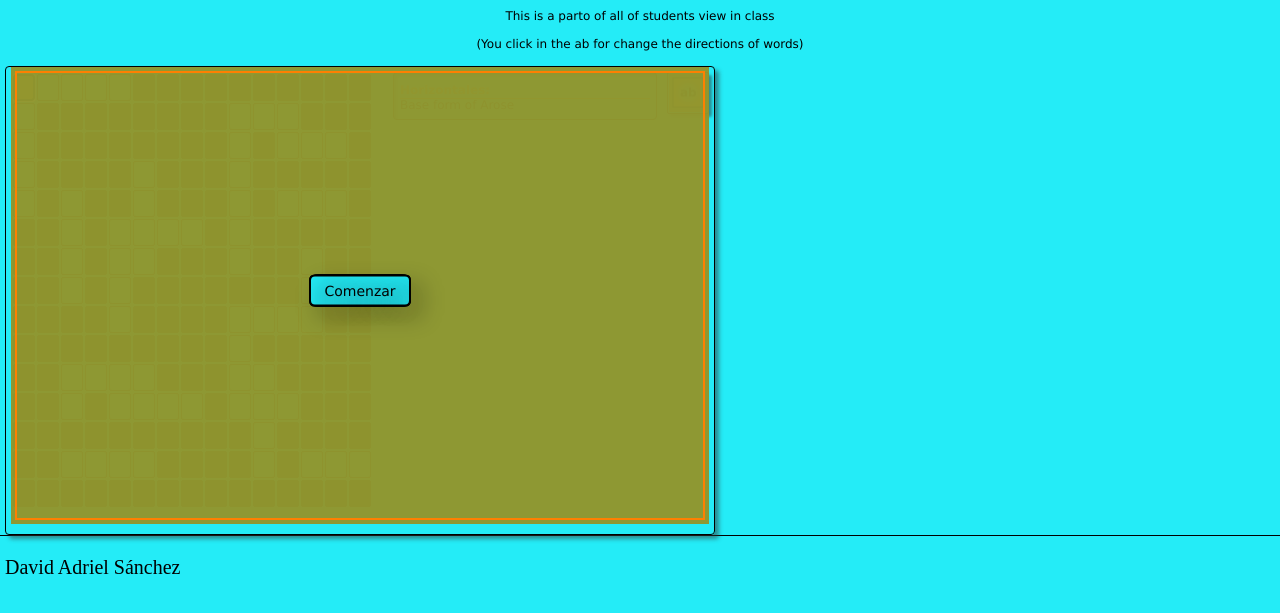
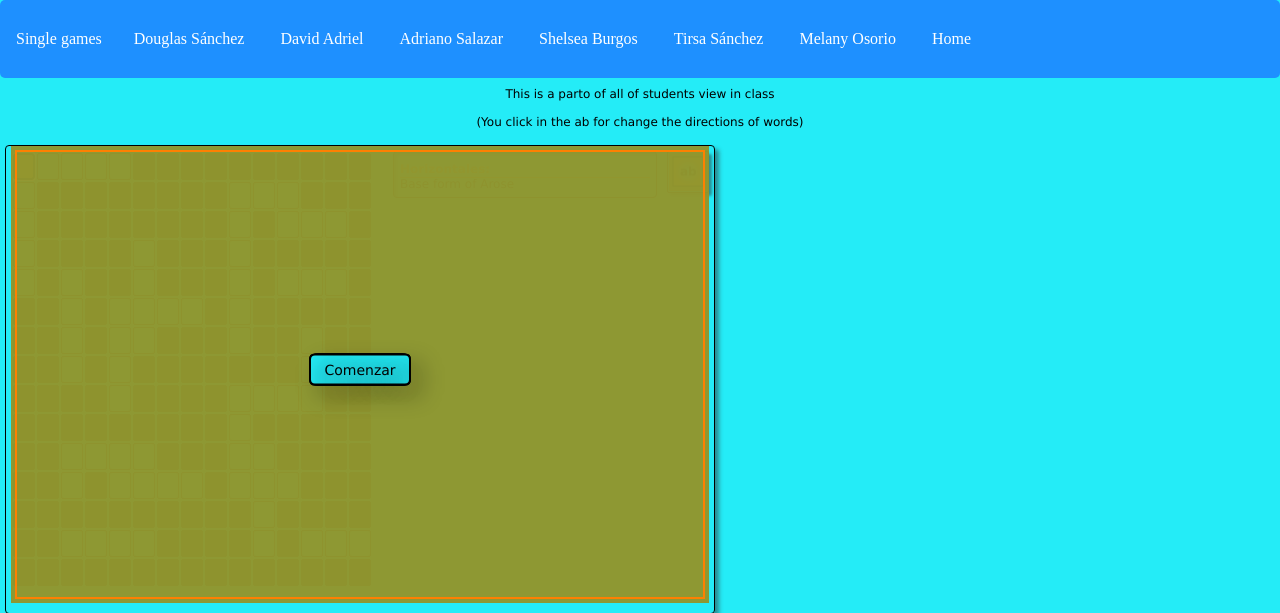
Before and after one commit to Pinguno123/pinguno123.github.io, a PHP site: page /juegos/David/index.htm in a window 1280 px wide. Shown: the top 613 px of the page. Run offline with PHP 8.4, Linux system fonts and the light colour scheme.

Commit message:
finaly update

```diff
--- a/index.html
+++ b/index.html
@@ -24,7 +24,6 @@
 		</ul>
 	</nav>
 	</header>
-
 	<main>
 	<h1 style="color: black;"><center>COLEGIO ESPAÑOL PADRE ARRUPE</center></h1>
 	<center><img src="recursos/imagenes/logo.png" height="300px" width="300px"></center>
--- a/juegos/David/english_resources/css/ardoraCW.css
+++ b/juegos/David/english_resources/css/ardoraCW.css
@@ -83,3 +83,63 @@ margin-left: 10px; float: right; cursor: pointer; width: 40px; height: 40px;box-
 #ardoraButtonDirCanvas{padding: 0px;}
 .titleDef{padding-top: 5px; font-weight: bold; border-width: 1px; border-bottom-style: solid;}
 #ardoraAutor{padding-left:5px; clear:both; font-size: 20px; border-top:thin; border-top-style:solid;}
+/**nuevo codigo**/
+
+nav {
+	background-color: #1e90ff;
+	border-radius: 5px;
+}
+
+ul {
+	list-style-type: none;
+	margin: 0;
+	padding: 0;
+}
+
+li {
+	display: inline-block;
+	position: relative;
+}
+
+a {
+	display: block;
+	color: #fff;
+	text-align: center;
+	padding: 14px 16px;
+	text-decoration: none;
+}
+
+ul ul {
+	display: none;
+	position: absolute;
+	top: 100%;
+	left: 0;
+	background-color: #1e90ff;
+}
+
+ul ul li {
+	display: block;
+}
+
+li:hover ul {
+	display: inherit;
+}
+
+li:hover a {
+	background-color: #007FFF;
+}
+#menu1 {
+	display: block;
+	color: #fff;
+	text-align: center;
+	padding: 14px 16px;
+	text-decoration: none;
+}
+
+main {
+	background-color: #7b9ee2;
+	border-radius: 5px;
+	margin-top: 20px;
+	padding-top: 20px;
+	padding-bottom: 20px;
+}
--- a/juegos/David/index.htm
+++ b/juegos/David/index.htm
@@ -15,6 +15,20 @@ para otros usos contacte con el autor-->
 <script language="javascript" type="text/javascript" src="english_resources/js/ardoraTab.js"></script>
 </head>
 <body onLoad="loadPage()" onbeforeunload="unloadPage()" onUnload="unloadPage()">
+    <!--menu-->
+  <nav>
+    <ul>
+      <li><p id="menu1">Single games</p>
+      <li><a href="https://pinguno123.github.io/juegos/Douglas/JIG.htm">Douglas Sánchez</a></li>
+      <li><a href="https://pinguno123.github.io/juegos/David/index.htm">David Adriel</a></li>
+      <li><a href="https://pinguno123.github.io/juegos/Adriano/JIG1.htm">Adriano Salazar</a></li>
+      <li><a href="https://pinguno123.github.io/juegos/Shelsea/Letter_soup.htm">Shelsea Burgos</a></li>
+      <li><a href="https://tirsa-31.github.io/english/">Tirsa Sánchez</a></li>
+      <li><a href="https://pinguno123.github.io/juegos/Melany/Ahorcado2.htm">Melany Osorio</a></li>
+      <li><a href="https://pinguno123.github.io/">Home</a></li>
+    </ul>
+  </nav>
+<!--fin del menu-->
 <div id="ardoraMain">
 <audio id="audioFelicitacion">
 <source src="english_resources/media/super-mario-castle-bros.mp3" type="audio/mp3">
```
Also changed, not shown: juegos/Adriano/JIG1.htm (+15 -5 lines), juegos/Adriano/JIG1_resources/css/ardoraMemo.css (+61 -0 lines), juegos/Melany/Ahorcado2.htm (+14 -0 lines), juegos/Melany/Ahorcado2_resources/css/ardoraAfor.css (+60 -0 lines), juegos/Shelsea/Letter_soup._resources/css/ardoraSopa.css (+60 -0 lines), juegos/Shelsea/Letter_soup.htm (+14 -0 lines).
